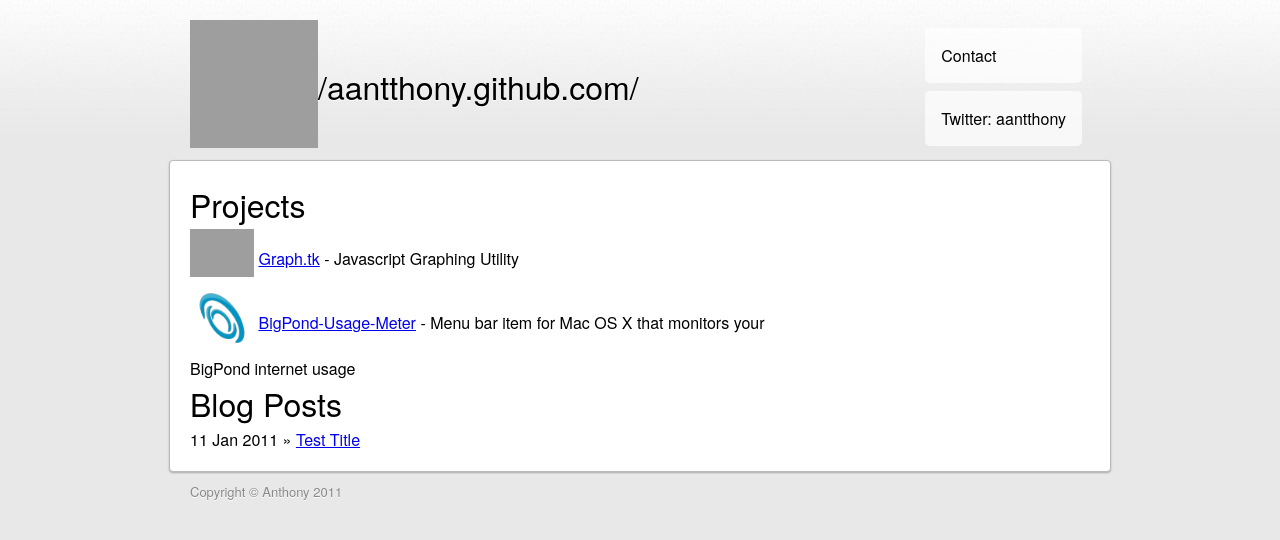
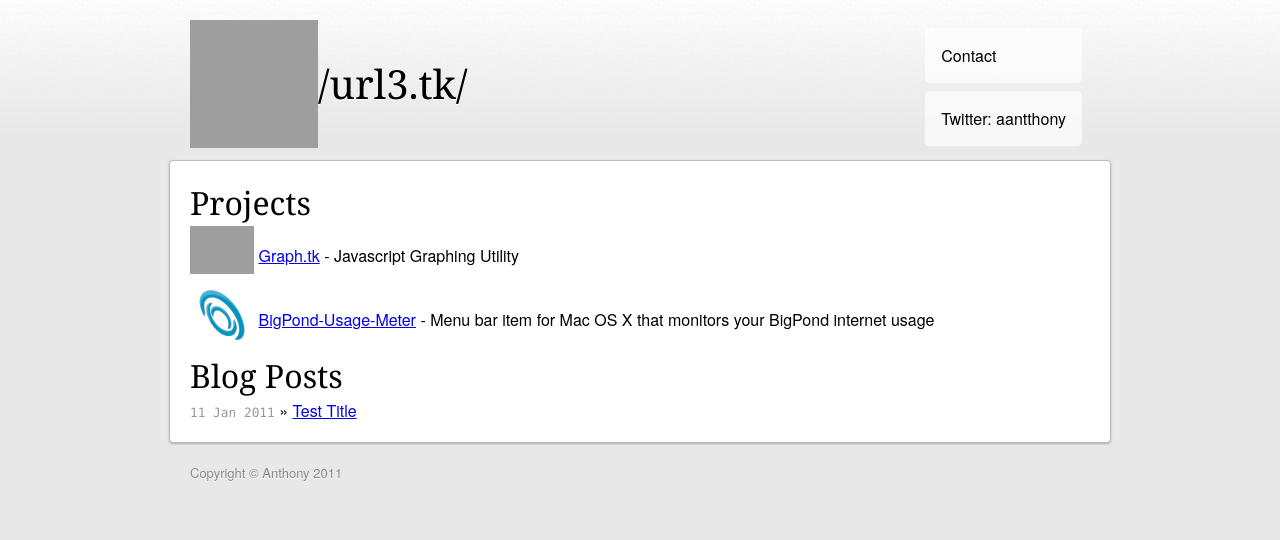
Before and after one commit to aantthony/url3.tk, a Jekyll site: the page built from index.html, in a window 1280 px wide. Shown: the top 540 px of the page. Built offline with Jekyll 4.4.1, drawn with Linux system fonts in a browser that asks for light colours; grey boxes are pictures that could not be loaded.

Commit message:
new font

```diff
--- a/_layouts/default.html
+++ b/_layouts/default.html
@@ -21,11 +21,11 @@
 </head>
 <body>
 <header>
-<aside>
-    <a href="/contact.html">Contact</a>
-    <a href="http://twitter.com/aantthony">Twitter: aantthony</a>
-</aside>
-<img src="http://gravatar.com/avatar/b5c83649658d9d33c68d9a29790a9238?s=128" width="128" height="128" /><a href="/" class="h">/aantthony.github.com/</a>
+    <aside>
+        <a href="/contact.html">Contact</a>
+        <a href="http://twitter.com/aantthony">Twitter: aantthony</a>
+    </aside>
+    <a href="/" style="display:block;float:left"><img src="http://gravatar.com/avatar/b5c83649658d9d33c68d9a29790a9238?s=128" width="128" height="128" /></a><h1><a href="/">/url3.tk/</a></h1>
 </header>
 <div class="page">
  {{ content }}
--- a/contact.html
+++ b/contact.html
@@ -5,7 +5,7 @@ title: aaantthony.github.com
 
 <h1>Email</h1>
 <p>Send me a message using one of the following:</p>
-<a id="generic_id">...</a> | <a href="http://twitter.com/aantthony">Twitter</a> | <a href="http://www.google.com/profiles/aantthony">Google Profile</a> | <a href="https://github.com/aantthony">GitHub</a>
+<a id="generic_id">...</a> | <a href="http://twitter.com/aantthony">Twitter</a> | <a href="http://www.google.com/profiles/aantthony">Google Profile</a> | <a href="https://github.com/aantthony">GitHub</a> | <a href="http://antscape.deviantart.com">DeviantArt</a>
 <script type="text/javascript">
 var a=document.getElementById("generic_id");
 var eil=unescape(unescape("%25%37%35%25%37%32%25%36%43%25%33%33%25%32%45%25%37%34%25%36%42%25%34%30%25%36%37%25%36%44%25%36%31%25%36%39%25%36%43%25%32%45%25%36%33%25%36%46%25%36%44"));
--- a/css/screen.css
+++ b/css/screen.css
@@ -1,11 +1,13 @@
 *{
     margin:0;padding:0;
+    text-rendering: optimizelegibility;
 }
 img{border:none}
 
 h1,h2,h3{
     font-weight:normal;
     padding-bottom:2px;
+    font-family:Georgia;
 }
 body{
     background:#e8e8e8 url(bg.png) repeat-x;
@@ -27,6 +29,11 @@ ul.posts{
     list-style:none;
     margin-left:0;
 }
+ul.posts span{
+    font-family: Monaco, 'Courier New', monospace;
+    font-size:80%;
+    color:#999;
+}
 ul.posts img{
     vertical-align:middle;
     border:none;
@@ -36,16 +43,17 @@ img{border:none}
     background:white;
     border:1px solid #bbb;
     -webkit-box-shadow:0px 1px 2px #aaa;
+    -moz-box-shadow:0px 1px 2px #aaa;
+    -o-box-shadow:0px 1px 2px #aaa;
     width:900px;
     margin:auto;
     padding:20px;
     border-radius:4px;
+    -moz-border-radius:4px;
+    -o-border-radius:4px;
 }
 header aside {
     float:right;
-}
-header img{
-    float:left;
 }
 header aside a{
     position:relative;
@@ -55,25 +63,34 @@ header aside a{
     display:block;
     background:rgba(255,255,255,0.7);
     -webkit-transition: left 0.1s ease-out;
+    -moz-transition: left 0.1s ease-out;
     padding:1em;
     margin:8px;
     border-radius:5px;
+    -moz-border-radius:5px;
+    -o-border-radius:5px;
 }
 header aside a:hover{
     -webkit-box-shadow:0px 0px 5px #444;
+    -o-box-shadow:0px 0px 5px #444;
+    -moz-box-shadow:0px 0px 5px #444;
     left:5px;
     background:rgba(255,255,255,0.9);
 }
 
 ol,ul{margin-left:2em}
-header,footer{
+header{
     width:900px;
     margin:auto;
     padding:20px;
     height:120px;
+    display:block;
 }
 footer{
-    padding:10px;
+    display:block;
+    width:900px;
+    margin:auto;
+    padding:20px;
     font-size:small;
     color:#888;
     text-shadow:0px 1px 0px white;
@@ -84,12 +101,12 @@ footer:before{
 footer:after{
     content:" 2011";
 }
-header a.h{
-    margin-top:43px;
-    width:800px;
+header h1{
+    margin-top:36px;
+    font-size:250%;
+}
+header h1 a{
+    color:black;
+    text-decoration:none;
     text-shadow:0px 1px 0px white;
-    font-size:xx-large;
-    text-decoration:none;
-    display:block;
-    color:black;
 }
--- a/index.html
+++ b/index.html
@@ -2,20 +2,8 @@
 layout: default
 title: aaantthony.github.com
 ---
-<div style="float:right">
-<script type="text/javascript"><!--
-google_ad_client = "ca-pub-4908190749304201";
-/* url_jan10 */
-google_ad_slot = "2042516802";
-google_ad_width = 300;
-google_ad_height = 250;
-//-->
-</script>
-<script type="text/javascript"
-src="http://pagead2.googlesyndication.com/pagead/show_ads.js">
-</script>
-</div>
-<div id="home" style="margin-right:305px">
+
+<div id="home">
     <h1>Projects</h1>
     <ul class="posts">
         <li><a href="http://aantthony.github.com/graph.tk/about/"><div class="icon"><img src="http://aantthony.github.com/graph.tk/about/resources/logo.png" width="64" /></div></a> <a href="http://aantthony.github.com/graph.tk/about/">Graph.tk</a> - Javascript Graphing Utility</li>
```
Also changed, not shown: _includes/adsense.html (added, +11 -0 lines).
